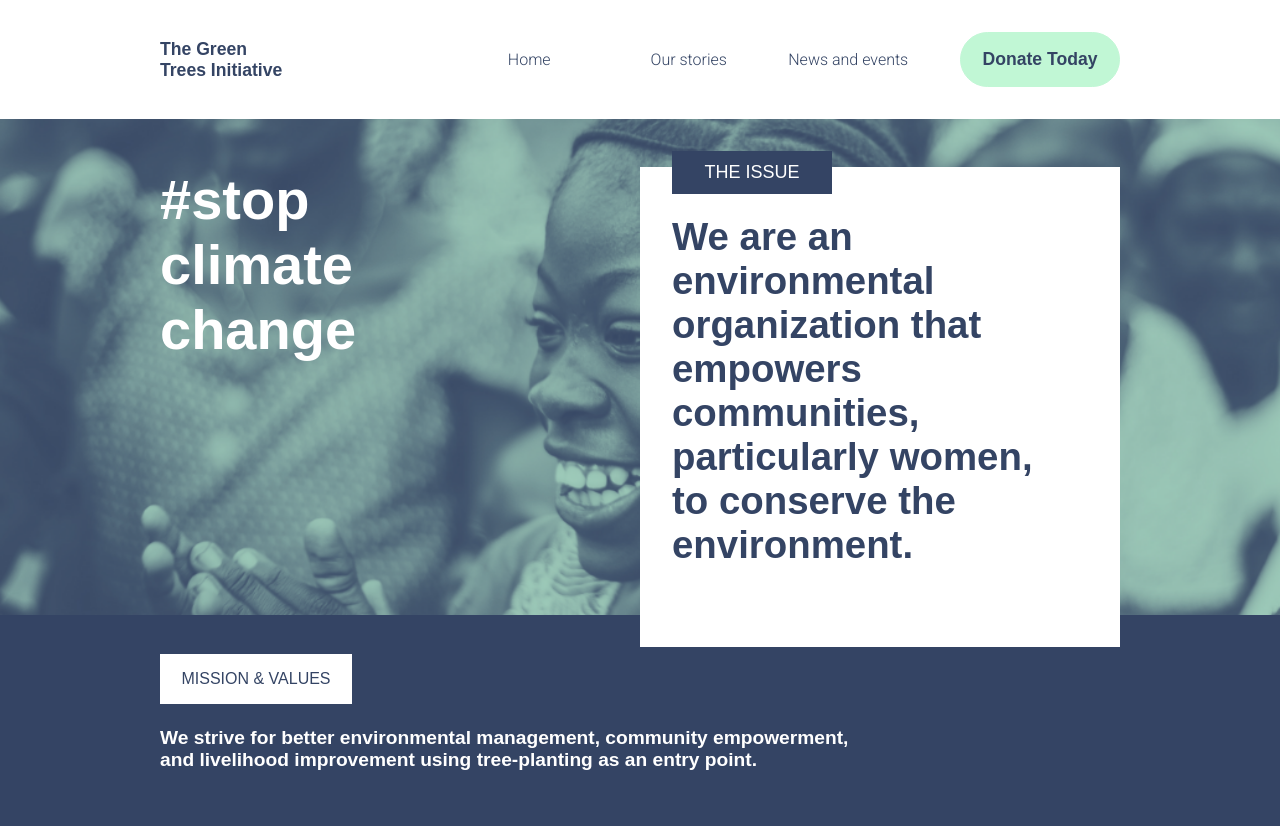
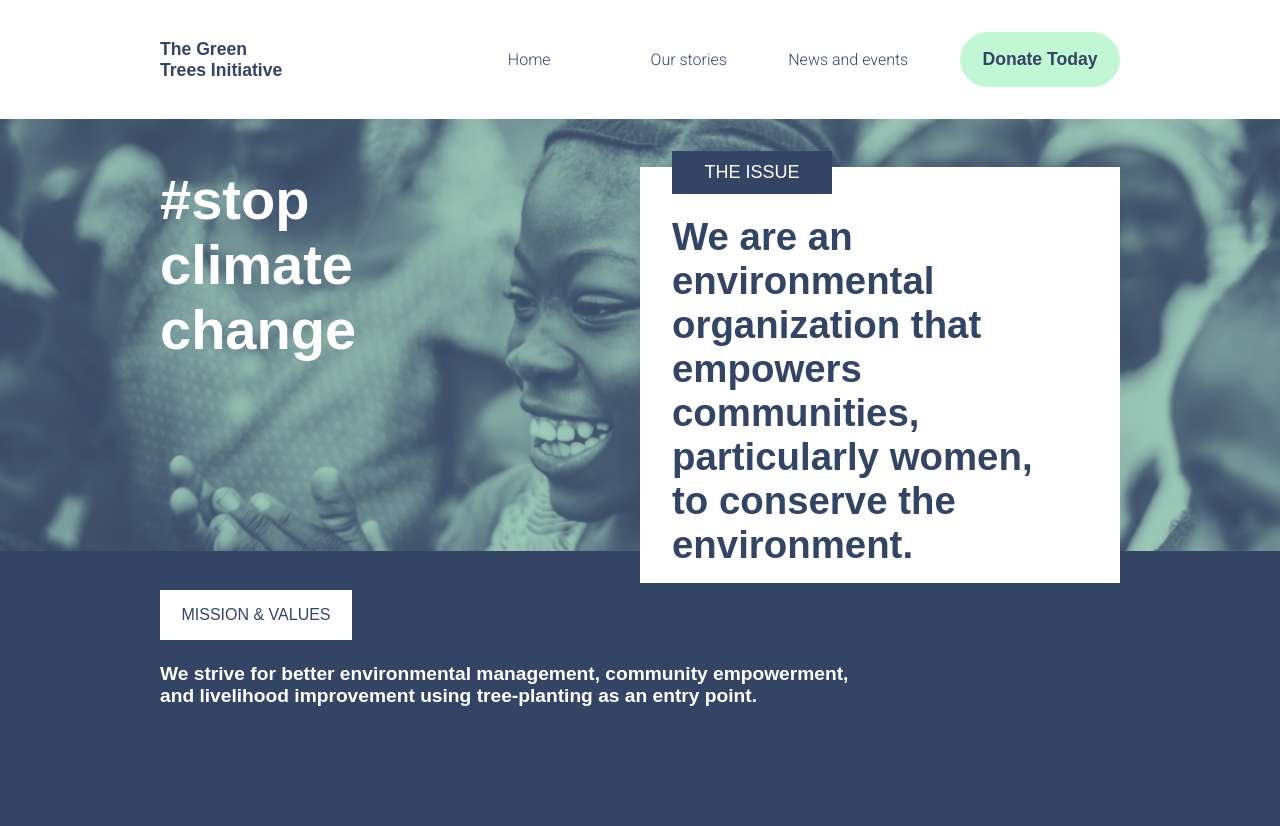
Before and after one commit to Rahulmalik126/Responsive_Web_Application_Front_end, a plain HTML site: page AboutUs.html in a window 1280 px wide. Shown: the top 826 px of the page. Drawn offline with Linux system fonts and the light colour scheme; a web font is replaced by a local one.

Commit message:
corrected issue section

```diff
--- a/styles.css
+++ b/styles.css
@@ -2124,8 +2124,6 @@ gap:0;
   }
   .statement{
     margin: 0;
-  }
-  .issuestatement{
-    height:33rem;
-  }
-}
+    margin-bottom:1rem;
+  }
+}
```
